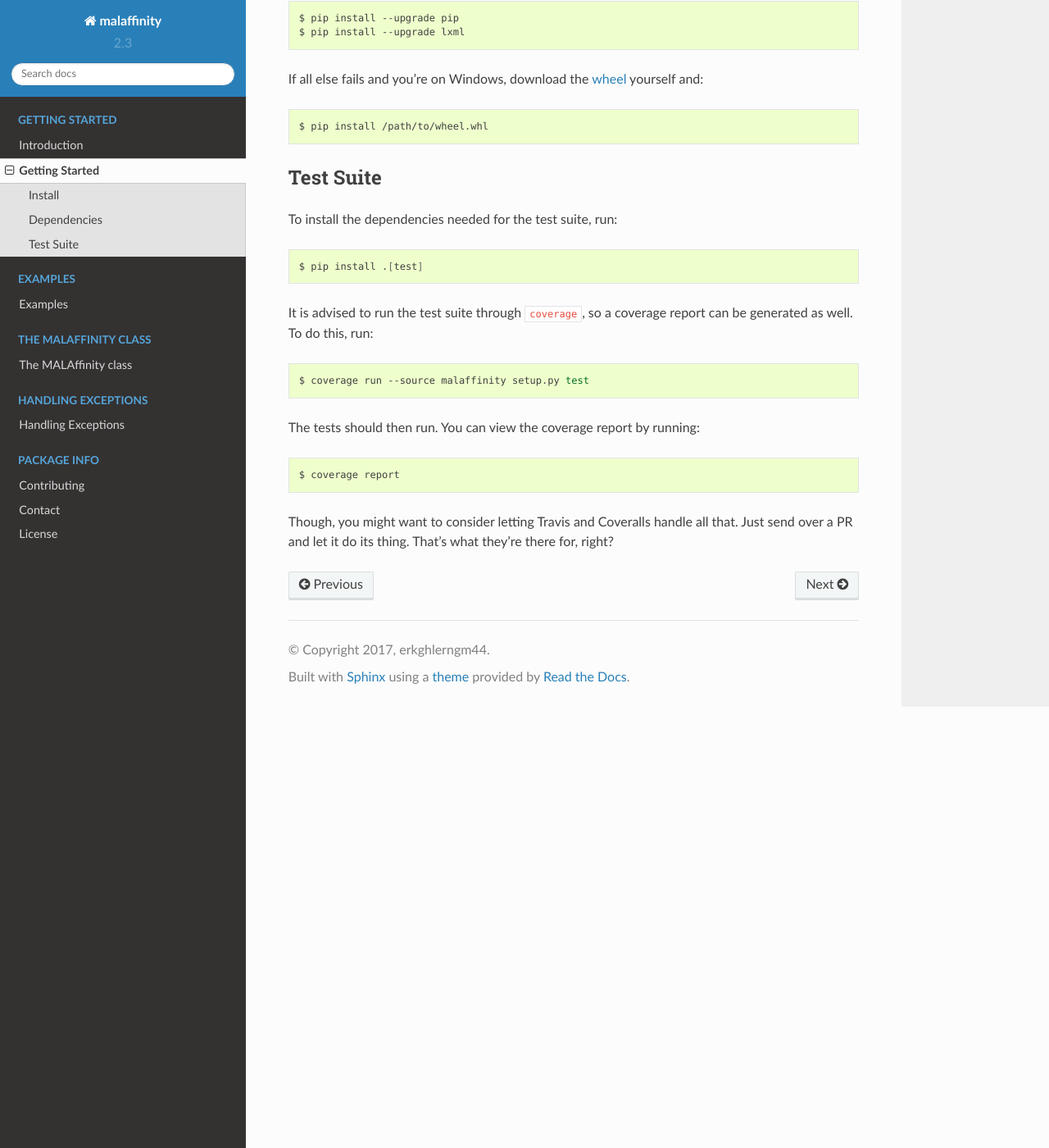
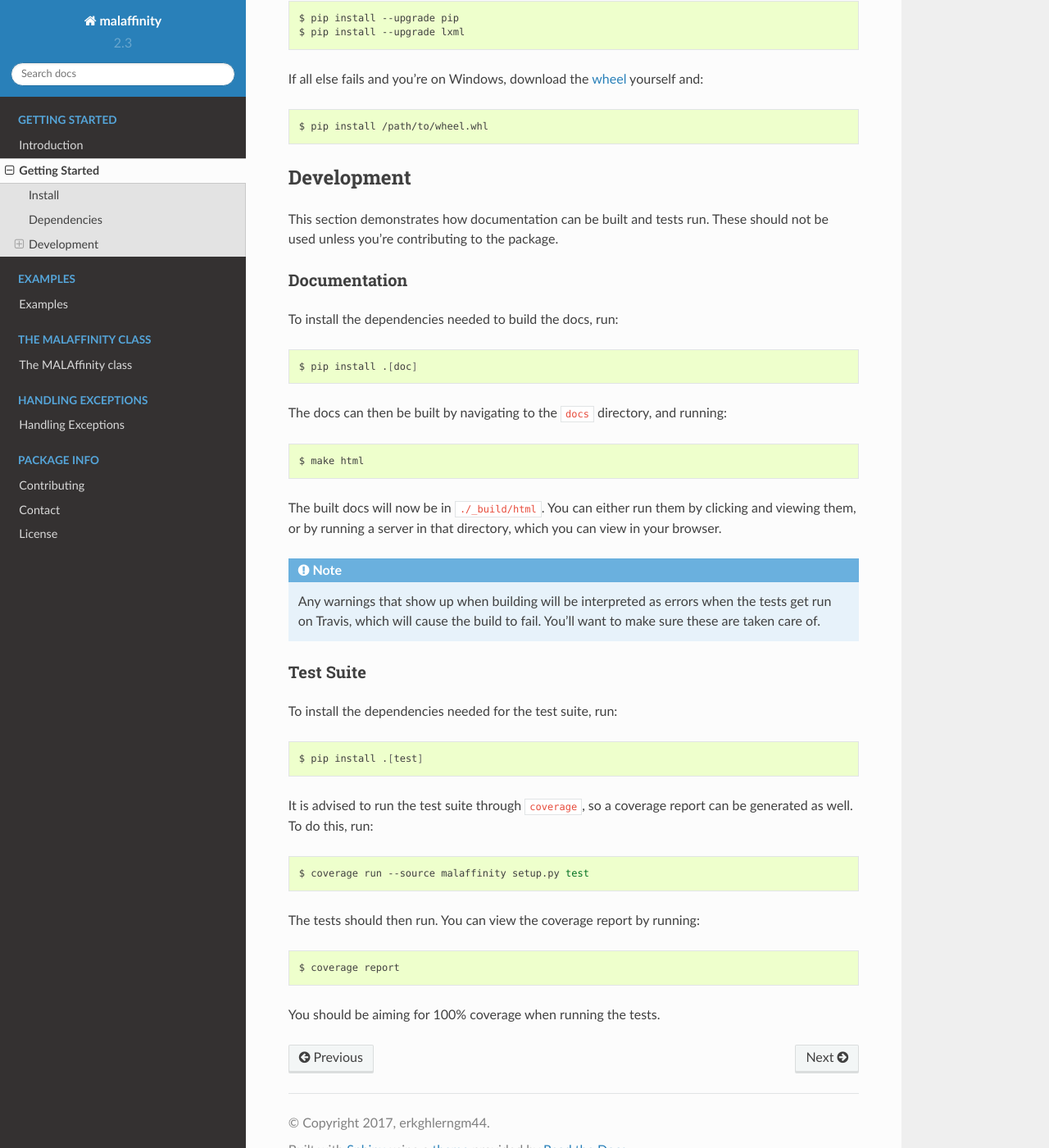
Before and after one commit to erkghlerngm44/aniffinity, a Sphinx documentation site: the page built from docs/getting_started/getting_started.rst, in a window 1280 px wide and 1400 px high, scrolled down 763 px. Shown: the whole window at 82% size. Built offline with Sphinx 7.4.7 and the Read the Docs theme 2.0.0, drawn with Linux system fonts in a browser that asks for light colours.

Commit message:
Development section for getting_started page

```diff
--- a/docs/getting_started/getting_started.rst
+++ b/docs/getting_started/getting_started.rst
@@ -47,8 +47,42 @@ yourself and:
     $ pip install /path/to/wheel.whl
 
 
+Development
+-----------
+
+This section demonstrates how documentation can be built and tests run.
+These should not be used unless you're contributing to the package.
+
+.. _build-docs:
+
+Documentation
+~~~~~~~~~~~~~
+
+To install the dependencies needed to build the docs, run:
+
+.. code-block:: bash
+
+    $ pip install .[doc]
+
+The docs can then be built by navigating to the ``docs``
+directory, and running:
+
+.. code-block:: bash
+
+    $ make html
+
+The built docs will now be in ``./_build/html``. You can either run them
+by clicking and viewing them, or by running a server in that directory,
+which you can view in your browser.
+
+.. note:: Any warnings that show up when building will be interpreted as errors
+          when the tests get run on Travis, which will cause the build to fail.
+          You'll want to make sure these are taken care of.
+
+.. _run-tests:
+
 Test Suite
-----------
+~~~~~~~~~~
 
 To install the dependencies needed for the test suite, run:
 
@@ -69,6 +103,4 @@ The tests should then run. You can view the coverage report by running:
 
     $ coverage report
 
-Though, you might want to consider letting Travis and Coveralls handle
-all that. Just send over a PR and let it do its thing. That's what they're
-there for, right?
+You should be aiming for 100% coverage when running the tests.
```
